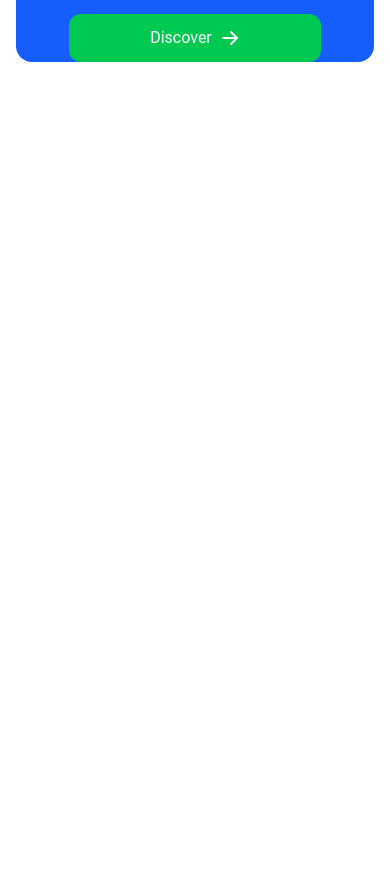
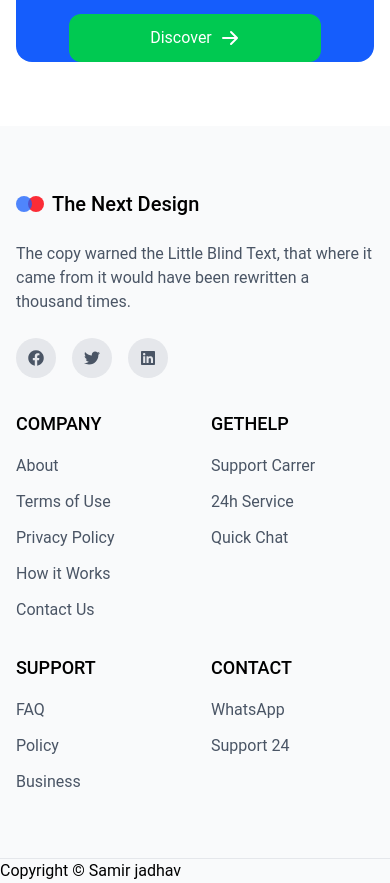
Before and after one commit to samirzjadhav/react-landing-page, a React (Vite) app: page / in a window 390 px wide. Shown: the part 8283-9166 px from the top of the page. Before the commit the page ends 8409 px from the top, so only its background shows below. Built offline with nearby package versions, Linux system fonts and the light colour scheme.

Commit message:
feat: copmplete footer

```diff
--- a/src/App.jsx
+++ b/src/App.jsx
@@ -10,6 +10,7 @@ import PricingSection from "./components/PricingSection";
 import ServicesSection from "./components/ServicesSection";
 import TestimonialSection from "./components/TestimonialSection";
 import NewsletterSection from "./components/NewsletterSection";
+import Footer from "./components/Footer";
 
 function App() {
   return (
@@ -27,6 +28,7 @@ function App() {
         <ServicesSection />
         <TestimonialSection />
         <NewsletterSection />
+        <Footer />
       </div>
     </main>
   );
--- a/src/components/Footer.jsx
+++ b/src/components/Footer.jsx
@@ -1,17 +1,101 @@
 import React from "react";
+import { FaFacebook, FaLinkedin, FaTwitter } from "react-icons/fa";
+
+const footerLinks = {
+  company: [
+    { name: "About", href: "#" },
+    { name: "Terms of Use", href: "#" },
+    { name: "Privacy Policy", href: "#" },
+    { name: "How it Works", href: "#" },
+    { name: "Contact Us", href: "#" },
+  ],
+  getHelp: [
+    { name: "Support Carrer", href: "#" },
+    { name: "24h Service", href: "#" },
+    { name: "Quick Chat", href: "#" },
+  ],
+  support: [
+    { name: "FAQ", href: "#" },
+    { name: "Policy", href: "#" },
+    { name: "Business", href: "#" },
+  ],
+  contact: [
+    { name: "WhatsApp", href: "#" },
+    { name: "Support 24", href: "#" },
+  ],
+};
 
 const Footer = () => {
   return (
     <footer className="bg-gray-50">
       <div className="container mx-auto px-4 sm:px-6 lg:px-8 py-16">
-        <div className="">
-          <div className="">
-            <div className="flex items-center gap-1 cursor-pointer">
-              <div className="w-4 h-4 bg-blue-600 rounded-full opacity-75 hover:opacity-100 transition-opacity"></div>
-              <div className="w-4 h-4 bg-red-500 -ml-2 rounded-full opacity-100 hover:opacity-75 transition-opacity"></div>
+        <div className="grid grid-cols-1 md:grid-cols-2 lg:grid-cols-12 gap-8 lg:gap-12">
+          {/* Brand Column  */}
+          <div className="lg:col-span-4">
+            <div className="flex gap-1 items-center mb-6">
+              <div className="flex items-center gap-1 cursor-pointer">
+                <div className="w-4 h-4 bg-blue-600 rounded-full opacity-75 hover:opacity-100 transition-opacity"></div>
+                <div className="w-4 h-4 bg-red-500 -ml-2 rounded-full opacity-100 hover:opacity-75 transition-opacity"></div>
+              </div>
+              <span className="text-xl font-medium ml-1">The Next Design</span>
+            </div>
+            <p className="text-gray-600 mb-6">
+              The copy warned the Little Blind Text, that where it came from it
+              would have been rewritten a thousand times.
+            </p>
+            <div className="flex gap-4">
+              <a
+                href=""
+                className="w-10 h-10 bg-gray-200 rounded-full flex items-center justify-center text-gray-600 hover:bg-blue-600 hover:text-white transition-colors"
+              >
+                <FaFacebook />
+              </a>
+              <a
+                href=""
+                className="w-10 h-10 bg-gray-200 rounded-full flex items-center justify-center text-gray-600 hover:bg-blue-600 hover:text-white transition-colors"
+              >
+                <FaTwitter />
+              </a>
+              <a
+                href=""
+                className="w-10 h-10 bg-gray-200 rounded-full flex items-center justify-center text-gray-600 hover:bg-blue-600 hover:text-white transition-colors"
+              >
+                <FaLinkedin />
+              </a>
+            </div>
+          </div>
+
+          {/* Footer navi items */}
+          <div className="lg:col-span-8">
+            <div className="grid grid-cols-2 md:grid-cols-4 gap-8">
+              {Object.entries(footerLinks).map(
+                ([category, links], categoryIndex) => (
+                  <div className="" key={category}>
+                    <h3 className="text-lg font-medium mb-4 uppercase">
+                      {category}
+                    </h3>
+                    <ul className="space-y-3">
+                      {links.map((link, index) => (
+                        <li>
+                          <a
+                            href=""
+                            className="text-gray-600 hover:text-gray-900"
+                          >
+                            {link.name}
+                          </a>
+                        </li>
+                      ))}
+                    </ul>
+                  </div>
+                )
+              )}
             </div>
           </div>
         </div>
+      </div>
+      {/* Footer bottom section */}
+      <div className="border-t border-gray-200">
+        <p>Copyright &copy; {new Date().getFullYear} Samir jadhav </p>
       </div>
     </footer>
   );
```
